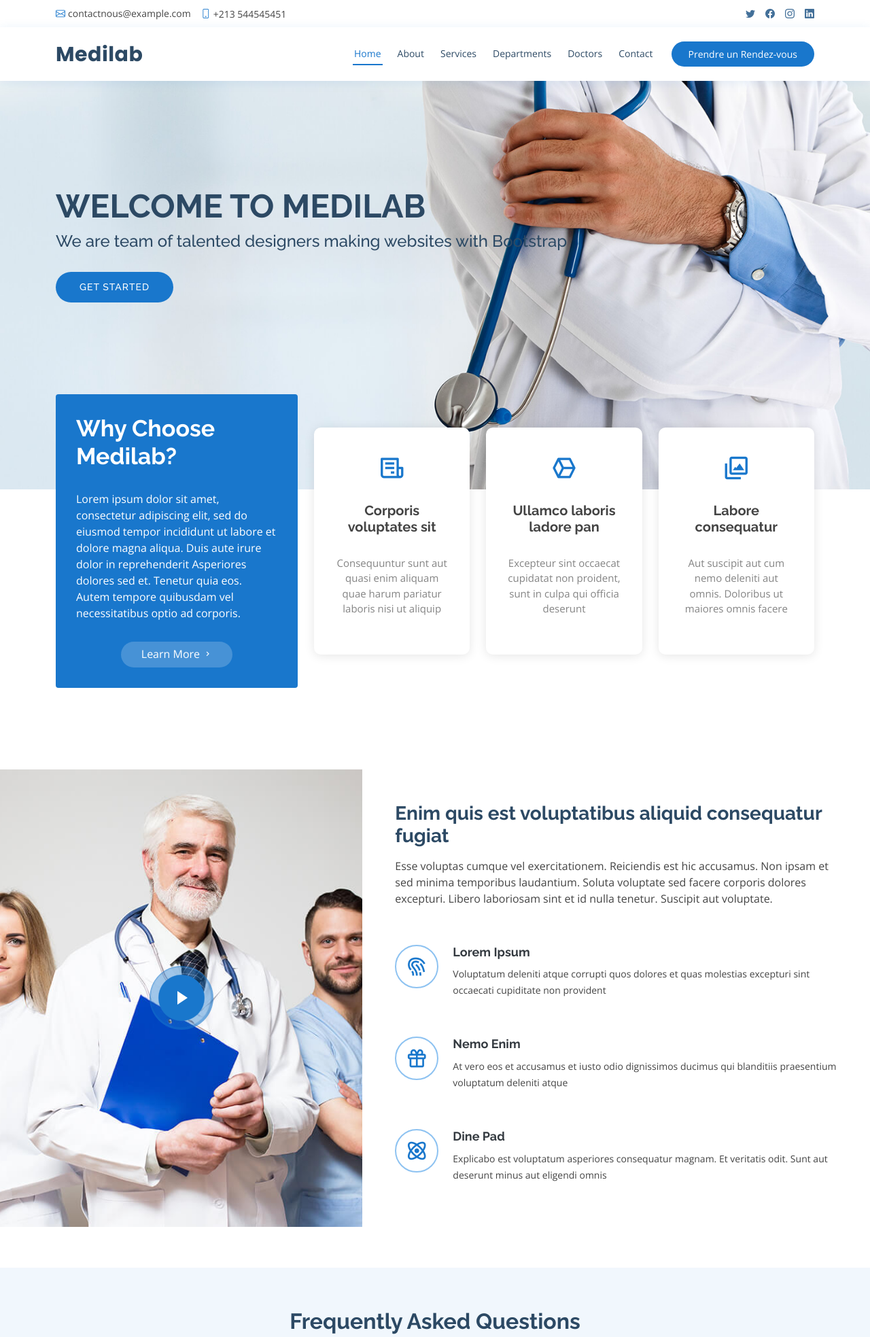
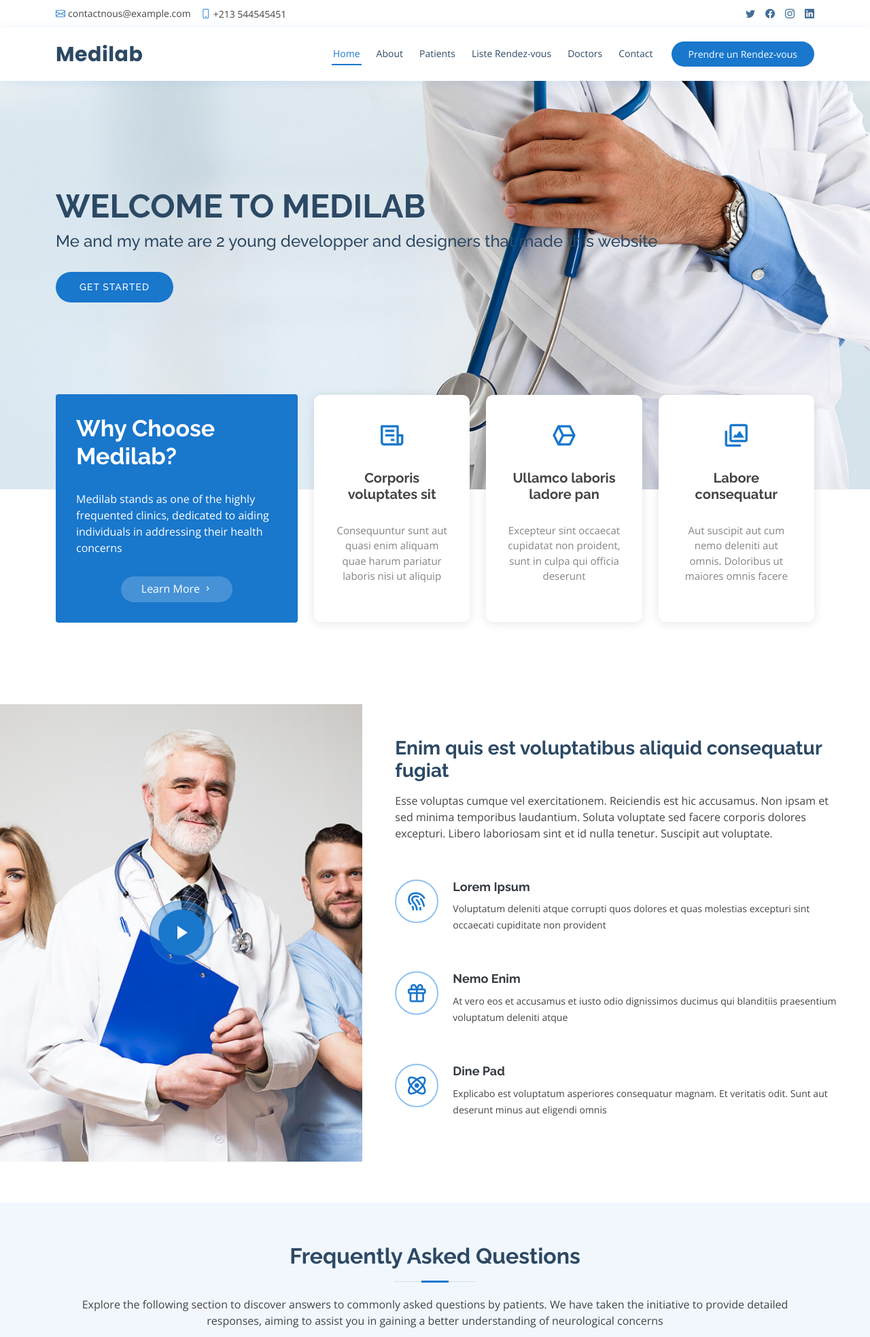
Before and after one commit to Ramskyii/Projet_SI_Django, a Django app: page /index/ in a window 1280 px wide. Shown: the top 1967 px of the page at 68% size. Run offline with Django 5.2, Linux system fonts and the light colour scheme; some libraries are stand-ins or nearby versions.

Commit message:
accueil marche2

```diff
--- a/Projet/app1/templates/index.html
+++ b/Projet/app1/templates/index.html
@@ -61,7 +61,7 @@
   <header id="header" class="fixed-top">
     <div class="container d-flex align-items-center">
 
-      <h1 class="logo me-auto"><a href="index.html">Medilab</a></h1>
+      <h1 class="logo me-auto"><a href="#">Medilab</a></h1>
       <!-- Uncomment below if you prefer to use an image logo -->
       <!-- <a href="index.html" class="logo me-auto"><img src="{% static 'img/logo.png" alt="" class="img-fluid"></a>-->
 
@@ -69,15 +69,15 @@
         <ul>
           <li><a class="nav-link scrollto active" href="#hero">Home</a></li>
           <li><a class="nav-link scrollto" href="#about">About</a></li>
-          <li><a class="nav-link scrollto" href="#services">Services</a></li>
-          <li><a class="nav-link scrollto" href="#departments">Departments</a></li>
+          <li><a class="nav-link scrollto" href="{% url 'liste_patients'%}">Patients</a></li>
+          <li><a class="nav-link scrollto" href="{%url 'liste_rdv' %}">Liste Rendez-vous</a></li>
           <li><a class="nav-link scrollto" href="{% url 'liste_medecins' %}">Doctors</a></li>
           <li><a class="nav-link scrollto" href="#contact">Contact</a></li>
         </ul>
         <i class="bi bi-list mobile-nav-toggle"></i>
       </nav><!-- .navbar -->
 
-      <a href="#appointment" class="appointment-btn scrollto"><span class="d-none d-md-inline">Prendre un</span> Rendez-vous</a>
+      <a href="{% url 'ajouter_rdv'%}" class="appointment-btn scrollto"><span class="d-none d-md-inline">Prendre un</span> Rendez-vous</a>
 
     </div>
   </header><!-- End Header -->
@@ -86,7 +86,7 @@
   <section id="hero" class="d-flex align-items-center">
     <div class="container">
       <h1>Welcome to Medilab</h1>
-      <h2>We are team of talented designers making websites with Bootstrap</h2>
+      <h2>Me and my mate are 2 young developper and designers that made this website</h2>
       <a href="#about" class="btn-get-started scrollto">Get Started</a>
     </div>
   </section><!-- End Hero -->
@@ -102,8 +102,7 @@
             <div class="content">
               <h3>Why Choose Medilab?</h3>
               <p>
-                Lorem ipsum dolor sit amet, consectetur adipiscing elit, sed do eiusmod tempor incididunt ut labore et dolore magna aliqua. Duis aute irure dolor in reprehenderit
-                Asperiores dolores sed et. Tenetur quia eos. Autem tempore quibusdam vel necessitatibus optio ad corporis.
+                Medilab stands as one of the highly frequented clinics, dedicated to aiding individuals in addressing their health concerns
               </p>
               <div class="text-center">
                 <a href="#" class="more-btn">Learn More <i class="bx bx-chevron-right"></i></a>
@@ -185,52 +184,52 @@
 
         <div class="section-title">
           <h2>Frequently Asked Questions</h2>
-          <p>Magnam dolores commodi suscipit. Necessitatibus eius consequatur ex aliquid fuga eum quidem. Sit sint consectetur velit. Quisquam quos quisquam cupiditate. Et nemo qui impedit suscipit alias ea. Quia fugiat sit in iste officiis commodi quidem hic quas.</p>
+          <p>Explore the following section to discover answers to commonly asked questions by patients. We have taken the initiative to provide detailed responses, aiming to assist you in gaining a better understanding of neurological concerns</p>
         </div>
 
         <div class="faq-list">
           <ul>
             <li data-aos="fade-up">
-              <i class="bx bx-help-circle icon-help"></i> <a data-bs-toggle="collapse" class="collapse" data-bs-target="#faq-list-1">Non consectetur a erat nam at lectus urna duis? <i class="bx bx-chevron-down icon-show"></i><i class="bx bx-chevron-up icon-close"></i></a>
+              <i class="bx bx-help-circle icon-help"></i> <a data-bs-toggle="collapse" class="collapse" data-bs-target="#faq-list-1">What does a Neurologist Treat? <i class="bx bx-chevron-down icon-show"></i><i class="bx bx-chevron-up icon-close"></i></a>
               <div id="faq-list-1" class="collapse show" data-bs-parent=".faq-list">
                 <p>
-                  Feugiat pretium nibh ipsum consequat. Tempus iaculis urna id volutpat lacus laoreet non curabitur gravida. Venenatis lectus magna fringilla urna porttitor rhoncus dolor purus non.
+                  Neurologists treat disorders of the nervous system, brain, spinal cord, nerves and muscles.
                 </p>
               </div>
             </li>
 
             <li data-aos="fade-up" data-aos-delay="100">
-              <i class="bx bx-help-circle icon-help"></i> <a data-bs-toggle="collapse" data-bs-target="#faq-list-2" class="collapsed">Feugiat scelerisque varius morbi enim nunc? <i class="bx bx-chevron-down icon-show"></i><i class="bx bx-chevron-up icon-close"></i></a>
+              <i class="bx bx-help-circle icon-help"></i> <a data-bs-toggle="collapse" data-bs-target="#faq-list-2" class="collapsed">What does a Neurosurgeon Treat? <i class="bx bx-chevron-down icon-show"></i><i class="bx bx-chevron-up icon-close"></i></a>
               <div id="faq-list-2" class="collapse" data-bs-parent=".faq-list">
                 <p>
-                  Dolor sit amet consectetur adipiscing elit pellentesque habitant morbi. Id interdum velit laoreet id donec ultrices. Fringilla phasellus faucibus scelerisque eleifend donec pretium. Est pellentesque elit ullamcorper dignissim. Mauris ultrices eros in cursus turpis massa tincidunt dui.
+                  A neurosurgeon also treats disorders of the nervous system, brain, spinal cord, nerves and muscles, using surgical techniques in conjunction with non-surgical practices
                 </p>
               </div>
             </li>
 
             <li data-aos="fade-up" data-aos-delay="200">
-              <i class="bx bx-help-circle icon-help"></i> <a data-bs-toggle="collapse" data-bs-target="#faq-list-3" class="collapsed">Dolor sit amet consectetur adipiscing elit? <i class="bx bx-chevron-down icon-show"></i><i class="bx bx-chevron-up icon-close"></i></a>
+              <i class="bx bx-help-circle icon-help"></i> <a data-bs-toggle="collapse" data-bs-target="#faq-list-3" class="collapsed">What are Neurological Disorders? <i class="bx bx-chevron-down icon-show"></i><i class="bx bx-chevron-up icon-close"></i></a>
               <div id="faq-list-3" class="collapse" data-bs-parent=".faq-list">
                 <p>
-                  Eleifend mi in nulla posuere sollicitudin aliquam ultrices sagittis orci. Faucibus pulvinar elementum integer enim. Sem nulla pharetra diam sit amet nisl suscipit. Rutrum tellus pellentesque eu tincidunt. Lectus urna duis convallis convallis tellus. Urna molestie at elementum eu facilisis sed odio morbi quis
+                  Neurological disorders are diseases of the brain, spine and nerves; there are more than 600 diseases of the nervous system, such as brain tumors, epilepsy, Alzheimer’s disease, Parkinson's disease and stroke
                 </p>
               </div>
             </li>
 
             <li data-aos="fade-up" data-aos-delay="300">
-              <i class="bx bx-help-circle icon-help"></i> <a data-bs-toggle="collapse" data-bs-target="#faq-list-4" class="collapsed">Tempus quam pellentesque nec nam aliquam sem et tortor consequat? <i class="bx bx-chevron-down icon-show"></i><i class="bx bx-chevron-up icon-close"></i></a>
+              <i class="bx bx-help-circle icon-help"></i> <a data-bs-toggle="collapse" data-bs-target="#faq-list-4" class="collapsed">Is there a Test to Determine if I’m Susceptible to Alzheimer’s Disease? <i class="bx bx-chevron-down icon-show"></i><i class="bx bx-chevron-up icon-close"></i></a>
               <div id="faq-list-4" class="collapse" data-bs-parent=".faq-list">
                 <p>
-                  Molestie a iaculis at erat pellentesque adipiscing commodo. Dignissim suspendisse in est ante in. Nunc vel risus commodo viverra maecenas accumsan. Sit amet nisl suscipit adipiscing bibendum est. Purus gravida quis blandit turpis cursus in.
+                  The short answer is no. Apolipoprotein E gene variants (APOE4) may be linked to Alzheimer’s disease, but although genetic tests for (also called mutations or alleles) are available, having an abnormal APOE4 gene does not mean you will get the disease and many people who develop the disease have a normal APOE4 gene.
                 </p>
               </div>
             </li>
 
             <li data-aos="fade-up" data-aos-delay="400">
-              <i class="bx bx-help-circle icon-help"></i> <a data-bs-toggle="collapse" data-bs-target="#faq-list-5" class="collapsed">Tortor vitae purus faucibus ornare. Varius vel pharetra vel turpis nunc eget lorem dolor? <i class="bx bx-chevron-down icon-show"></i><i class="bx bx-chevron-up icon-close"></i></a>
+              <i class="bx bx-help-circle icon-help"></i> <a data-bs-toggle="collapse" data-bs-target="#faq-list-5" class="collapsed">How is Alzheimer’s Disease Diagnosed? <i class="bx bx-chevron-down icon-show"></i><i class="bx bx-chevron-up icon-close"></i></a>
               <div id="faq-list-5" class="collapse" data-bs-parent=".faq-list">
                 <p>
-                  Laoreet sit amet cursus sit amet dictum sit amet justo. Mauris vitae ultricies leo integer malesuada nunc vel. Tincidunt eget nullam non nisi est sit amet. Turpis nunc eget lorem dolor sed. Ut venenatis tellus in metus vulputate eu scelerisque.
+                  Although a definitive diagnosis can only be made after death through autopsy, we will perform a medical examination and look for behavioral changes to diagnose suspected Alzheimer’s disease
                 </p>
               </div>
             </li>
@@ -256,7 +255,7 @@
                   <h4>Ceo &amp; Founder</h4>
                   <p>
                     <i class="bx bxs-quote-alt-left quote-icon-left"></i>
-                    Proin iaculis purus consequat sem cure digni ssim donec porttitora entum suscipit rhoncus. Accusantium quam, ultricies eget id, aliquam eget nibh et. Maecen aliquam, risus at semper.
+                    Medilab Clinique has been a game-changer for me! The neurological services they offer are top-notch, providing thorough and compassionate care. I highly recommend them to anyone seeking expert help in neurology
                     <i class="bx bxs-quote-alt-right quote-icon-right"></i>
                   </p>
                 </div>
@@ -271,7 +270,7 @@
                   <h4>Designer</h4>
                   <p>
                     <i class="bx bxs-quote-alt-left quote-icon-left"></i>
-                    Export tempor illum tamen malis malis eram quae irure esse labore quem cillum quid cillum eram malis quorum velit fore eram velit sunt aliqua noster fugiat irure amet legam anim culpa.
+                    I've had an incredible experience with Medilab Clinique. The neurological services are exceptional, and the team of professionals is both knowledgeable and caring. Trustworthy and highly recommended!
                     <i class="bx bxs-quote-alt-right quote-icon-right"></i>
                   </p>
                 </div>
@@ -286,7 +285,7 @@
                   <h4>Store Owner</h4>
                   <p>
                     <i class="bx bxs-quote-alt-left quote-icon-left"></i>
-                    Enim nisi quem export duis labore cillum quae magna enim sint quorum nulla quem veniam duis minim tempor labore quem eram duis noster aute amet eram fore quis sint minim.
+                    Choosing Medilab Clinique for neurological services was the best decision I made for my health. The staff is friendly, and their expertise in neurology is evident in the quality of care they provide. I couldn't be happier with my experience.
                     <i class="bx bxs-quote-alt-right quote-icon-right"></i>
                   </p>
                 </div>
@@ -301,7 +300,7 @@
                   <h4>Freelancer</h4>
                   <p>
                     <i class="bx bxs-quote-alt-left quote-icon-left"></i>
-                    Fugiat enim eram quae cillum dolore dolor amet nulla culpa multos export minim fugiat minim velit minim dolor enim duis veniam ipsum anim magna sunt elit fore quem dolore labore illum veniam.
+                    Medilab Clinique's neurological services are unmatched. The level of attention and personalized care I received exceeded my expectations. Grateful to have such a reliable healthcare partner for neurological concerns.
                     <i class="bx bxs-quote-alt-right quote-icon-right"></i>
                   </p>
                 </div>
@@ -316,7 +315,7 @@
                   <h4>Entrepreneur</h4>
                   <p>
                     <i class="bx bxs-quote-alt-left quote-icon-left"></i>
-                    Quis quorum aliqua sint quem legam fore sunt eram irure aliqua veniam tempor noster veniam enim culpa labore duis sunt culpa nulla illum cillum fugiat legam esse veniam culpa fore nisi cillum quid.
+                    Medilab Clinique has a stellar reputation for its neurological services, and I can vouch for it. The expertise of their medical professionals and their commitment to patient well-being make them a standout choice for anyone in need of neurological care.
                     <i class="bx bxs-quote-alt-right quote-icon-right"></i>
                   </p>
                 </div>
```
